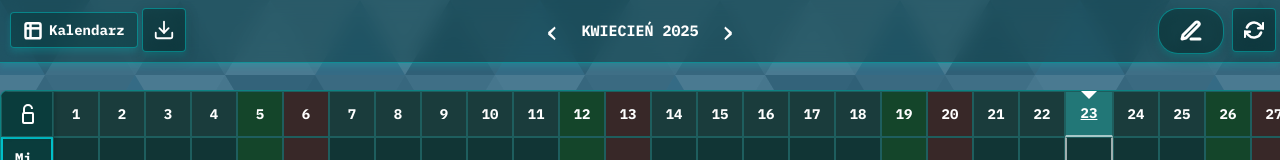
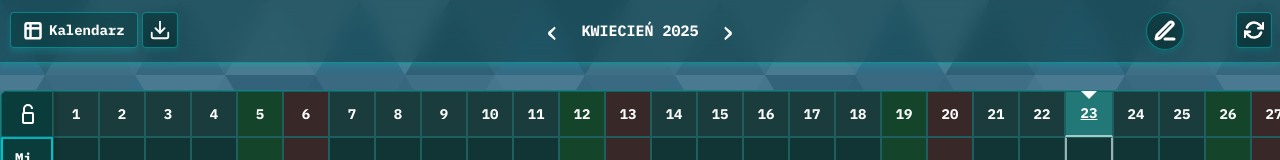
Before and after one commit to puksh/kalendarz, a Vue app: page / in a window 1280 px wide. Shown: the top 160 px of the page. Built offline with nearby package versions, Linux system fonts and the light colour scheme; no server answers.

Commit message:
chore(style): move some main.css to calendarComponent style(Calendar): remove synced changes style - unused style(top-right-buttons): move in anticipation for the import button chore(App): add some setters for internal variables

```diff
--- a/src/App.vue
+++ b/src/App.vue
@@ -357,6 +357,9 @@ export default {
       // Directly update the state instead of emitting an event
       this.updateEditingMode(newMode);
     },
+    enableEditingMode() {
+      this.isEditingMode = true;
+    },
     updateMonthDays(days) {
       this.monthDays = days;
     },
@@ -380,6 +383,27 @@ export default {
         console.warn(`Error reading ${key} from localStorage:`, e);
         return defaultValue;
       }
+    },
+    refreshData() {
+      this.isRefreshing = true;
+
+      // Wait a moment to allow the UI to update
+      setTimeout(() => {
+        // Force refresh of calendar data
+        if (this.$refs.excelComponent) {
+          if (typeof this.$refs.excelComponent.fetchData === "function") {
+            this.$refs.excelComponent.fetchData();
+          }
+
+          if (
+            typeof this.$refs.excelComponent.generateMonthDays === "function"
+          ) {
+            this.$refs.excelComponent.generateMonthDays();
+          }
+        }
+
+        this.isRefreshing = false;
+      }, 300);
     },
   },
   async mounted() {
--- a/src/assets/main.css
+++ b/src/assets/main.css
@@ -12,7 +12,6 @@
 	--color-button-disabled-bg: #ccc;
 	--color-label-bg: #e0e0e0;
 	--color-user-changed: yellow;
-	--color-synced-changed: greenyellow;
 
 	/* Font Sizes */
 	--font-size-small: 0.8em;
@@ -61,6 +60,10 @@ body {
 	width: 100%;
 }
 
+button:disabled {
+	cursor: not-allowed;
+	opacity: 0.6;
+}
 .scrollable-container {
 	overflow-x: scroll;
 }
@@ -75,8 +78,8 @@ body {
 	border: none;
 	position: fixed !important;
 	z-index: 1000;
-	height: 44px;
-	width: 44px;
+	height: 36px;
+	width: 36px;
 	color: var(--color-text);
 	background-color: var(--glass-bg-color);
 	backdrop-filter: blur(var(--glass-blur));
@@ -96,8 +99,8 @@ body {
 	transition: transform 0.2s ease;
 }
 .buttonRefresh {
-	top: 8px;
-	right: 4px;
+	top: 12px;
+	right: 8px;
 }
 .buttonRefresh svg {
 	margin-top: 4px;
@@ -109,9 +112,6 @@ body {
 }
 .night {
 	background-color: var(--color-night);
-}
-.synced-changed {
-	color: var(--color-synced-changed) !important; /* Highlight server-synced changes */
 }
 .scrollable-container {
 	scroll-snap-type: x mandatory;
@@ -128,12 +128,12 @@ body {
 
 .compact-toggle {
 	display: inline-block;
-	width: 64px;
-	height: 44px;
+	width: 36px;
+	height: 36px;
 	z-index: 1000;
-	top: 8px;
-	right: 56px;
-	border-radius: 20px;
+	top: 12px;
+	right: 96px;
+	border-radius: 50%;
 }
 
 .compact-toggle input {
@@ -150,7 +150,7 @@ body {
 	right: 0;
 	bottom: 0;
 	transition: 0.2s;
-	border-radius: 20px;
+	border-radius: 50%;
 	display: flex;
 	align-items: center;
 	justify-content: center;
@@ -208,15 +208,6 @@ body {
 	box-shadow: var(--glass-box-shadow);
 	padding: var(--spacing-medium);
 	text-align: center;
-}
-.shift-slot[clickable="true"] {
-	cursor: pointer;
-}
-
-/* Improve visibility of disabled state */
-button:disabled {
-	cursor: not-allowed;
-	opacity: 0.6;
 }
 
 .top-right-buttons svg,
--- a/src/components/ButtonExport.vue
+++ b/src/components/ButtonExport.vue
@@ -152,7 +152,7 @@ export default {
 <style scoped>
 .export-button {
   position: relative;
-  top: 8px;
+  top: 12px;
   left: 132px;
   display: flex;
   align-items: center;
--- a/src/components/CalendarComponent.vue
+++ b/src/components/CalendarComponent.vue
@@ -49,8 +49,6 @@
                 <div
                   class="shift-slot day"
                   :class="{
-                    'synced-changed':
-                      syncedChanges[day.date.toDateString()]?.dayShift1,
                     ratownik: day.dayShift1Ratownik === true,
                     pielegniarka: day.dayShift1Ratownik === false,
                     userChanged: day.dayShift1UserChanged === true,
@@ -81,8 +79,6 @@
                 <div
                   class="shift-slot day"
                   :class="{
-                    'synced-changed':
-                      syncedChanges[day.date.toDateString()]?.dayShift2,
                     ratownik: day.dayShift2Ratownik === true,
                     pielegniarka: day.dayShift2Ratownik === false,
                     userChanged: day.dayShift2UserChanged === true,
@@ -112,8 +108,6 @@
                 <div
                   class="shift-slot night"
                   :class="{
-                    'synced-changed':
-                      syncedChanges[day.date.toDateString()]?.nightShift1,
                     ratownik: day.nightShift1Ratownik === true,
                     pielegniarka: day.nightShift1Ratownik === false,
                     userChanged: day.nightShift1UserChanged === true,
@@ -143,8 +137,6 @@
                 <div
                   class="shift-slot night"
                   :class="{
-                    'synced-changed':
-                      syncedChanges[day.date.toDateString()]?.nightShift2,
                     ratownik: day.nightShift2Ratownik === true,
                     pielegniarka: day.nightShift2Ratownik === false,
                     userChanged: day.nightShift2UserChanged === true,
@@ -634,6 +626,9 @@ export default {
   border: 2px solid var(--color-empty-slot) !important;
   font-weight: 600;
 }
+.shift-slot[clickable="true"] {
+  cursor: pointer;
+}
 .empty-slot {
   color: var(--color-text);
   padding: var(--spacing-small);
--- a/src/components/ExcelComponent.vue
+++ b/src/components/ExcelComponent.vue
@@ -506,9 +506,9 @@ export default {
       }
 
       this.localData = {};
+      this.editedShifts = {};
       this.madeChanges = false;
       this.$emit("has-changes", this.madeChanges);
-      this.editedShifts = {};
     },
     isToday(date: Date) {
       const today = new Date();
@@ -699,4 +699,9 @@ export default {
 .calendar-table th.today-column {
   text-decoration: underline;
 }
+
+/* Ensure styling works in both odd and even rows */
+.calendar-table tr:nth-child(even) td .imported-cell {
+  color: var(--color-user-changed);
+}
 </style>
--- a/tsconfig.json
+++ b/tsconfig.json
@@ -5,13 +5,11 @@
 		"module": "ESNext",
 		"moduleResolution": "Node",
 		"strict": false, // change l8r
-		//"strict": true,
 		"jsx": "preserve",
 		"sourceMap": true,
 		"resolveJsonModule": true,
 		"isolatedModules": true,
 		"esModuleInterop": true,
-		//"allowJs": true,
 		"skipLibCheck": true,
 		"lib": ["ESNext", "DOM"],
 		"baseUrl": ".",
```
